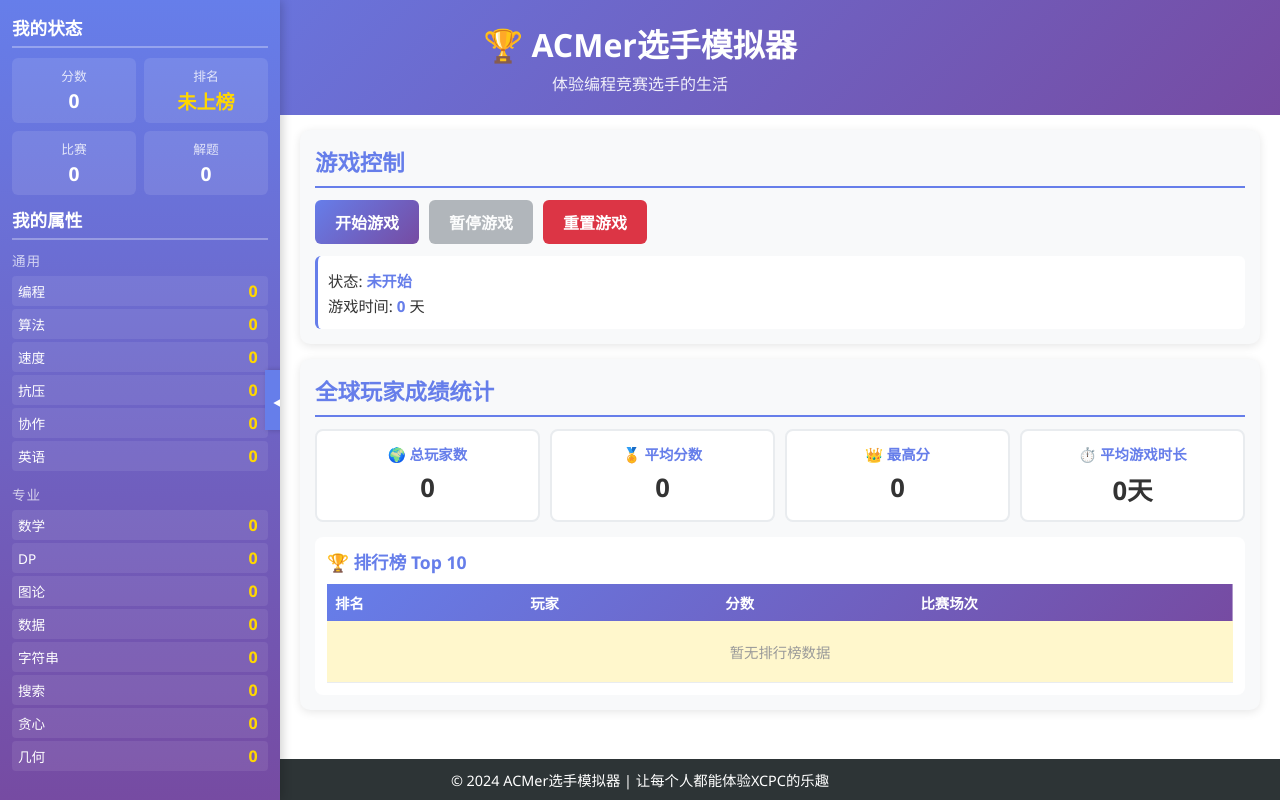
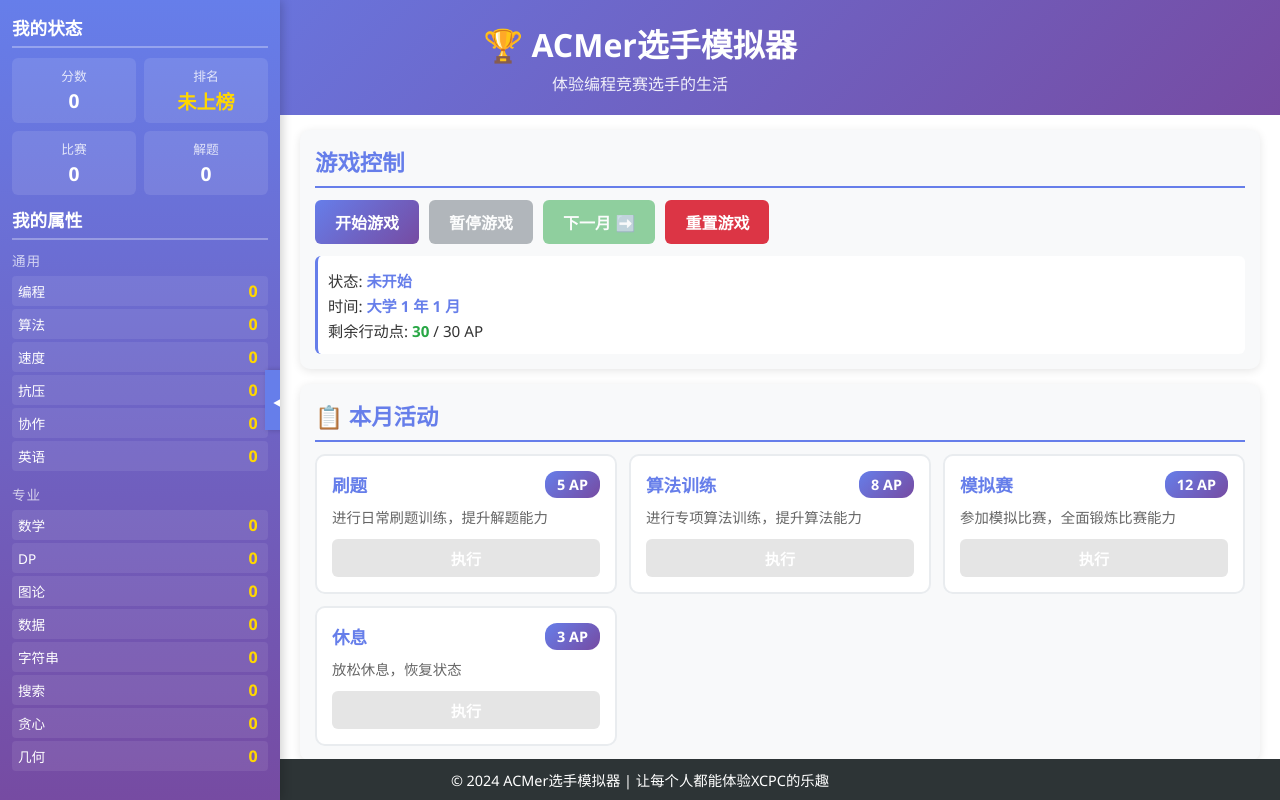
Before and after one commit to a48zhang/ACMer-Simulator, a React (Vite) app: page / in a window 1280 px wide. Built offline with nearby package versions, Linux system fonts and the light colour scheme.

Commit message:
Implement monthly turn-based system with AP and activities
Co-authored-by: a48zhang <107384053+a48zhang@users.noreply.github.com>

```diff
--- a/src/App.jsx
+++ b/src/App.jsx
@@ -4,6 +4,7 @@ import PlayerPanel from './components/PlayerPanel'
 import GlobalStatistics from './components/GlobalStatistics'
 import Notification from './components/Notification'
 import AttributeDialog from './components/AttributeDialog'
+import ActivityPanel from './components/ActivityPanel'
 
 // 游戏常量
 const ATTRIBUTE_MULTIPLIERS = {
@@ -32,7 +33,9 @@ function App() {
   const [gameState, setGameState] = useState({
     isRunning: false,
     isPaused: false,
-    gameTime: 0,
+    month: 1, // 当前月份 (1-48)
+    monthlyAP: 30, // 每月行动点
+    remainingAP: 30, // 剩余行动点
     availablePoints: 20,
     attributes: {
       // 通用属性
@@ -62,49 +65,74 @@ function App() {
   const [showAttributeDialog, setShowAttributeDialog] = useState(false);
   const [attributesAllocated, setAttributesAllocated] = useState(false);
 
-  // 游戏循环
-  useEffect(() => {
-    if (!gameState.isRunning || gameState.isPaused) return;
-
-    const interval = setInterval(() => {
-      setGameState(prev => {
-        const newTime = prev.gameTime + 1;
-        let newScore = prev.playerScore;
-        let newContests = prev.playerContests;
-        let newProblems = prev.playerProblems;
-        let message = null;
-
-        // 每5天参加一次比赛
-        if (newTime % 5 === 0) {
-          const contestScore = participateInContest(prev.attributes);
-          newScore += contestScore;
-          newContests += 1;
-          message = `🏆 参加了一场比赛！获得 ${contestScore} 分！`;
+  // 活动定义
+  const activities = [
+    {
+      id: 'practice',
+      name: '刷题',
+      cost: 5,
+      description: '进行日常刷题训练，提升解题能力',
+      effects: (state) => {
+        // 每次尝试8-12次解题
+        const attempts = Math.floor(Math.random() * 5) + 8;
+        let solved = 0;
+        let scoreGain = 0;
+        for (let i = 0; i < attempts; i++) {
+          if (solveProblem(state.attributes)) {
+            solved++;
+            scoreGain += 5;
+          }
         }
-
-        // 每天解题
-        const problemSolved = solveProblem(prev.attributes);
-        if (problemSolved) {
-          newProblems += 1;
-          newScore += 5;
-        }
-
-        if (message) {
-          setNotification(message);
-        }
-
         return {
-          ...prev,
-          gameTime: newTime,
-          playerScore: newScore,
-          playerContests: newContests,
-          playerProblems: newProblems
+          playerProblems: state.playerProblems + solved,
+          playerScore: state.playerScore + scoreGain,
+          notification: `📚 刷题训练完成！解决了 ${solved}/${attempts} 道题，获得 ${scoreGain} 分！`
         };
-      });
-    }, 1000);
-
-    return () => clearInterval(interval);
-  }, [gameState.isRunning, gameState.isPaused]);
+      },
+      repeatable: true
+    },
+    {
+      id: 'algorithm_training',
+      name: '算法训练',
+      cost: 8,
+      description: '进行专项算法训练，提升算法能力',
+      effects: (state) => {
+        const scoreGain = Math.floor(Math.random() * 30) + 20;
+        return {
+          playerScore: state.playerScore + scoreGain,
+          notification: `🧮 算法训练完成！获得 ${scoreGain} 分提升！`
+        };
+      },
+      repeatable: true
+    },
+    {
+      id: 'mock_contest',
+      name: '模拟赛',
+      cost: 12,
+      description: '参加模拟比赛，全面锻炼比赛能力',
+      effects: (state) => {
+        const contestScore = participateInContest(state.attributes);
+        return {
+          playerContests: state.playerContests + 1,
+          playerScore: state.playerScore + contestScore,
+          notification: `🏆 参加了一场模拟赛！获得 ${contestScore} 分！`
+        };
+      },
+      repeatable: true
+    },
+    {
+      id: 'rest',
+      name: '休息',
+      cost: 3,
+      description: '放松休息，恢复状态',
+      effects: (state) => {
+        return {
+          notification: `😌 休息了一段时间，精神状态恢复！`
+        };
+      },
+      repeatable: true
+    }
+  ];
 
   // 参加比赛
   const participateInContest = (attributes) => {
@@ -141,6 +169,69 @@ function App() {
     return Math.random() < successRate;
   };
 
+  // 执行活动
+  const executeActivity = (activityId) => {
+    const activity = activities.find(a => a.id === activityId);
+    if (!activity) return;
+
+    setGameState(prev => {
+      // 检查AP是否足够
+      if (prev.remainingAP < activity.cost) {
+        setNotification(`❌ 行动点不足！需要 ${activity.cost} AP，剩余 ${prev.remainingAP} AP`);
+        return prev;
+      }
+
+      // 检查游戏是否结束
+      if (prev.month > 48) {
+        setNotification('❌ 游戏已结束！');
+        return prev;
+      }
+
+      // 执行活动效果
+      const effects = activity.effects(prev);
+
+      // 显示通知
+      if (effects.notification) {
+        setNotification(effects.notification);
+      }
+
+      // 返回更新后的状态
+      return {
+        ...prev,
+        remainingAP: prev.remainingAP - activity.cost,
+        playerScore: effects.playerScore !== undefined ? effects.playerScore : prev.playerScore,
+        playerContests: effects.playerContests !== undefined ? effects.playerContests : prev.playerContests,
+        playerProblems: effects.playerProblems !== undefined ? effects.playerProblems : prev.playerProblems
+      };
+    });
+  };
+
+  // 推进到下一月
+  const advanceMonth = () => {
+    setGameState(prev => {
+      const newMonth = prev.month + 1;
+
+      // 检查游戏是否结束
+      if (newMonth > 48) {
+        setNotification(`🎓 大学四年结束！最终分数：${prev.playerScore}，比赛次数：${prev.playerContests}，解题数：${prev.playerProblems}`);
+        return {
+          ...prev,
+          month: newMonth,
+          isRunning: false
+        };
+      }
+
+      // 重置行动点
+      setNotification(`📅 进入大学 ${Math.ceil(newMonth / 12)} 年 ${((newMonth - 1) % 12) + 1} 月`);
+
+      return {
+        ...prev,
+        month: newMonth,
+        remainingAP: prev.monthlyAP
+      };
+    });
+  };
+
   // 开始游戏
   const startGame = () => {
     if (!attributesAllocated) {
@@ -170,7 +261,9 @@ function App() {
       setGameState({
         isRunning: false,
         isPaused: false,
-        gameTime: 0,
+        month: 1,
+        monthlyAP: 30,
+        remainingAP: 30,
         availablePoints: 20,
         attributes: {
           // 通用属性
@@ -194,6 +287,7 @@ function App() {
         playerContests: 0,
         playerProblems: 0
       });
+      setAttributesAllocated(false);
     }
   };
 
@@ -221,10 +315,13 @@ function App() {
       attributes: allocatedAttributes,
       availablePoints: 0,
       isRunning: true,
-      isPaused: false
+      isPaused: false,
+      month: 1,
+      remainingAP: 30
     }));
     setShowAttributeDialog(false);
     setAttributesAllocated(true);
+    setNotification('🎮 游戏开始！你现在是大学一年级的学生，开始你的ACM之旅吧！');
   };
 
   return (
@@ -249,6 +346,16 @@ function App() {
             onStart={startGame}
             onTogglePause={togglePause}
             onReset={resetGame}
+            onAdvanceMonth={advanceMonth}
+          />
+
+          <ActivityPanel
+            activities={activities}
+            remainingAP={gameState.remainingAP}
+            onExecuteActivity={executeActivity}
+            isRunning={gameState.isRunning}
+            isPaused={gameState.isPaused}
+            gameEnded={gameState.month > 48}
           />
 
           <GlobalStatistics
--- /dev/null
+++ b/src/components/ActivityPanel.jsx
@@ -0,0 +1,31 @@
+function ActivityPanel({ activities, remainingAP, onExecuteActivity, isRunning, isPaused, gameEnded }) {
+  const canExecute = (activity) => {
+    return isRunning && !isPaused && !gameEnded && remainingAP >= activity.cost;
+  };
+
+  return (
+    <section className="activity-panel">
+      <h2>📋 本月活动</h2>
+      <div className="activity-list">
+        {activities.map(activity => (
+          <div key={activity.id} className="activity-card">
+            <div className="activity-header">
+              <h3 className="activity-name">{activity.name}</h3>
+              <span className="activity-cost">{activity.cost} AP</span>
+            </div>
+            <p className="activity-description">{activity.description}</p>
+            <button
+              className="btn btn-activity"
+              onClick={() => onExecuteActivity(activity.id)}
+              disabled={!canExecute(activity)}
+            >
+              {remainingAP < activity.cost ? '行动点不足' : '执行'}
+            </button>
+          </div>
+        ))}
+      </div>
+    </section>
+  );
+}
+
+export default ActivityPanel;
--- a/src/components/GameControls.jsx
+++ b/src/components/GameControls.jsx
@@ -1,8 +1,15 @@
-function GameControls({ gameState, onStart, onTogglePause, onReset }) {
+function GameControls({ gameState, onStart, onTogglePause, onReset, onAdvanceMonth }) {
   const getStatusText = () => {
     if (!gameState.isRunning) return '未开始';
     if (gameState.isPaused) return '已暂停';
+    if (gameState.month > 48) return '已结束';
     return '进行中';
+  };
+
+  const getYearMonth = () => {
+    const year = Math.ceil(gameState.month / 12);
+    const monthInYear = ((gameState.month - 1) % 12) + 1;
+    return `大学 ${year} 年 ${monthInYear} 月`;
   };
 
   return (
@@ -19,9 +26,16 @@ function GameControls({ gameState, onStart, onTogglePause, onReset }) {
         <button
           className="btn btn-secondary"
           onClick={onTogglePause}
-          disabled={!gameState.isRunning}
+          disabled={!gameState.isRunning || gameState.month > 48}
         >
           {gameState.isPaused ? '继续游戏' : '暂停游戏'}
+        </button>
+        <button
+          className="btn btn-success"
+          onClick={onAdvanceMonth}
+          disabled={!gameState.isRunning || gameState.isPaused || gameState.month > 48}
+        >
+          下一月 ➡️
         </button>
         <button className="btn btn-danger" onClick={onReset}>
           重置游戏
@@ -29,7 +43,8 @@ function GameControls({ gameState, onStart, onTogglePause, onReset }) {
       </div>
       <div className="game-status">
         <p>状态: <span>{getStatusText()}</span></p>
-        <p>游戏时间: <span>{gameState.gameTime}</span> 天</p>
+        <p>时间: <span>{getYearMonth()}</span></p>
+        <p>剩余行动点: <span className="ap-display">{gameState.remainingAP}</span> / {gameState.monthlyAP} AP</p>
       </div>
     </section>
   );
--- a/src/index.css
+++ b/src/index.css
@@ -887,3 +887,110 @@ footer {
     padding: 20px;
   }
 }
+
+/* Activity Panel */
+.activity-panel {
+  margin-bottom: 15px;
+  padding: 15px;
+  background: #f8f9fa;
+  border-radius: 10px;
+  box-shadow: 0 2px 10px rgba(0, 0, 0, 0.1);
+}
+
+.activity-list {
+  display: grid;
+  grid-template-columns: repeat(auto-fit, minmax(250px, 1fr));
+  gap: 12px;
+}
+
+.activity-card {
+  background: white;
+  padding: 15px;
+  border-radius: 10px;
+  border: 2px solid #e9ecef;
+  transition: all 0.3s ease;
+  display: flex;
+  flex-direction: column;
+}
+
+.activity-card:hover {
+  transform: translateY(-3px);
+  box-shadow: 0 5px 15px rgba(102, 126, 234, 0.3);
+  border-color: #667eea;
+}
+
+.activity-header {
+  display: flex;
+  justify-content: space-between;
+  align-items: center;
+  margin-bottom: 8px;
+}
+
+.activity-name {
+  font-size: 1.1em;
+  color: #667eea;
+  margin: 0;
+}
+
+.activity-cost {
+  background: linear-gradient(135deg, #667eea 0%, #764ba2 100%);
+  color: white;
+  padding: 4px 12px;
+  border-radius: 12px;
+  font-size: 0.9em;
+  font-weight: bold;
+}
+
+.activity-description {
+  color: #666;
+  font-size: 0.9em;
+  margin-bottom: 12px;
+  flex: 1;
+}
+
+.btn-activity {
+  background: linear-gradient(135deg, #667eea 0%, #764ba2 100%);
+  color: white;
+  padding: 8px 16px;
+  font-size: 0.95em;
+  border: none;
+  border-radius: 6px;
+  cursor: pointer;
+  transition: all 0.3s ease;
+  font-weight: bold;
+  width: 100%;
+}
+
+.btn-activity:hover:not(:disabled) {
+  transform: translateY(-2px);
+  box-shadow: 0 5px 15px rgba(102, 126, 234, 0.4);
+}
+
+.btn-activity:disabled {
+  background: #ccc;
+  cursor: not-allowed;
+  transform: none;
+}
+
+/* Success button style */
+.btn-success {
+  background: #28a745;
+  color: white;
+}
+
+.btn-success:hover:not(:disabled) {
+  background: #218838;
+  transform: translateY(-2px);
+}
+
+/* AP Display */
+.ap-display {
+  color: #28a745 !important;
+  font-weight: bold;
+}
+
+@media (max-width: 768px) {
+  .activity-list {
+    grid-template-columns: 1fr;
+  }
+}
```
